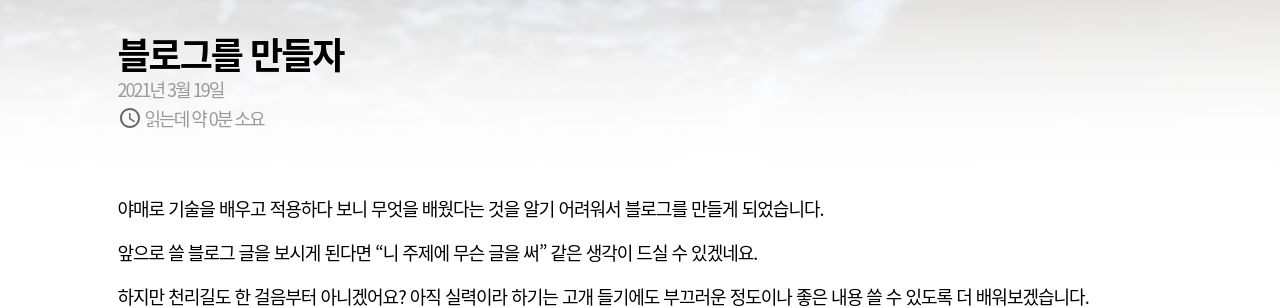
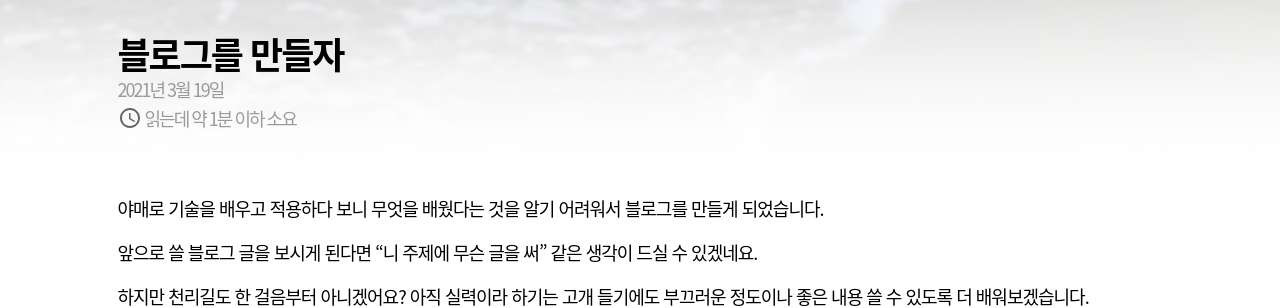
Before and after one commit to So-chiru/sochiru.github.io, a Jekyll site: the page built from _posts/2021-03-19-test.markdown, in a window 1280 px wide. Shown: the part 323-631 px from the top of the page. Built offline with Jekyll 4.4.1, drawn with Linux system fonts in a browser that asks for light colours; comment, search, counter and statistics services are not loaded.

Commit message:
Update time indicator

```diff
--- a/_layouts/post.html
+++ b/_layouts/post.html
@@ -1,8 +1,6 @@
 ---
 layout: default
 ---
-
-<title>{{page.title | escape}} - {{site.title}}</title>
 
 <div class="post-top">
   <div class="post-background">
@@ -15,7 +13,12 @@ layout: default
     {%- assign date_format = site.date_format | default: "%Y년 %-m월 %-d일" -%}
     <p class="post-meta">{{ page.date | date: date_format }}</p>
     {%- assign read_time = post.content | strip_html | number_of_words | plus: 101 | divided_by: 200 -%}
-    <p class="post-meta"><img class="icon" src="{{ '/assets/svgs/time.svg' | relative_url }}"></img> 읽는데 약 {{read_time}}분 소요</p>
+    {%- if read_time < 1 -%}
+    {%- assign read_time_text = "1분 이하" -%}
+    {%- else -%}
+    {%- assign read_time_text = read_time | append: "분" -%}
+    {%- endif -%}
+    <p class="post-meta"><img class="icon" src="{{ '/assets/svgs/time.svg' | relative_url }}"></img> 읽는데 약 {{read_time_text}} 소요</p>
   </div>
 </div>
 <div class="post-contents">
```
Also changed, not shown: _layouts/home.html (+6 -1 lines).
